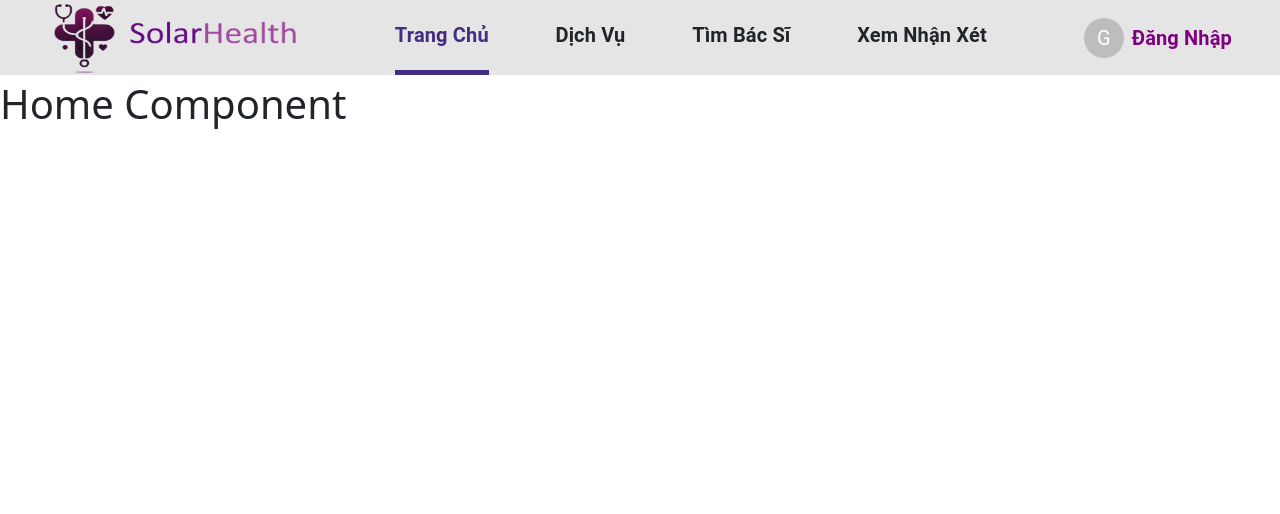
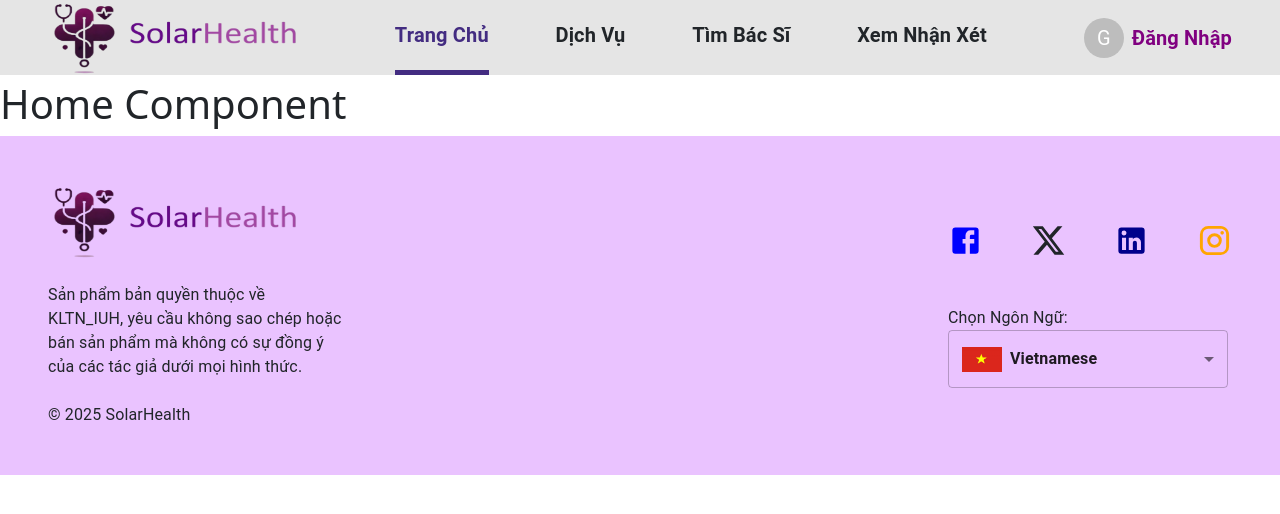
Before and after one commit to TDMinhNhat/healthcare_app, a React (Vite) app in the folder healthcare_app_frontend/healthcare_app_web/: page / in a window 1280 px wide. Shown: the top 514 px of the page. Built offline with nearby package versions, Linux system fonts and the light colour scheme.

Commit message:
Website: build footer

```diff
--- a/healthcare_app_frontend/healthcare_app_web/src/App.tsx
+++ b/healthcare_app_frontend/healthcare_app_web/src/App.tsx
@@ -3,18 +3,26 @@ import HomePage from "./pages/HomePage.tsx";
 import LoginPage from "./pages/LoginPage.tsx";
 import RegisterPage from "./pages/RegisterPage.tsx";
 import AdminPage from "./pages/AdminPage.tsx";
-import {useState} from "react";
+import {useEffect, useState} from "react";
 import vietnamese from "./languages/vietnamese.json";
 import "./styles/main.scss";
 
 function App() {
 
-    const [language, setLanguage] = useState(vietnamese);
+    const [language, setLanguage] = useState("vietnamese");
+    const [languageData, setLanguageData] = useState(vietnamese);
+
+    useEffect(() => {
+        async function fetchData() {
+            if(language === "vietnamese") setLanguageData(vietnamese);
+        }
+        fetchData();
+    }, [language]);
 
     return (
         <BrowserRouter>
             <Routes>
-                <Route path="/" element={ <HomePage language={language} />} />
+                <Route path="/" element={ <HomePage language={languageData} setLanguage={setLanguage} languageType={language}/>} />
                 <Route path="/login" element={ <LoginPage /> } />
                 <Route path="/register" element={ <RegisterPage/> } />
                 <Route path="/admin" element={ <AdminPage/> } />
--- /dev/null
+++ b/healthcare_app_frontend/healthcare_app_web/src/components/FooterComponent.tsx
@@ -0,0 +1,71 @@
+import {Box, Container, MenuItem, Select, Stack, Typography} from "@mui/material";
+import FacebookIcon from '@mui/icons-material/Facebook';
+import XIcon from '@mui/icons-material/X';
+import LinkedInIcon from '@mui/icons-material/LinkedIn';
+import InstagramIcon from '@mui/icons-material/Instagram';
+import "../styles/footer.scss"
+
+function FooterComponent({ footer, setLanguage, languageType }:{ footer: object, setLanguage: void, languageType: string }) {
+    return (
+        <Container id={"footer"} maxWidth={false} disableGutters={true}>
+            <Box className={"d-flex justify-content-between align-items-center p-5"}>
+                <Stack direction={"column"} className={"d-flex flex-column align-items-start w-25"}>
+                    <Box>
+                        <img
+                            alt={"logo"}
+                            src={"logo.png"}
+                            width={250}
+                            height={75}
+                        />
+                    </Box>
+                    <Box className={"mt-4"}>
+                        <Typography>{ footer.description }</Typography>
+                    </Box>
+                    <Box className={"mt-4"}>
+                        <Typography>{ footer.copyright }</Typography>
+                    </Box>
+                </Stack>
+                <Stack direction={"column"}>
+                    <Stack direction={"row"}>
+                        <Box className={"social-item"}>
+                            <FacebookIcon fontSize={"large"} style={{color: "blue"}} />
+                        </Box>
+                        <Box className={"social-item ms-5"} >
+                            <XIcon fontSize={"large"} />
+                        </Box>
+                        <Box className={"social-item ms-5"}>
+                            <LinkedInIcon fontSize={"large"} style={{color: "darkblue"}}/>
+                        </Box>
+                        <Box className={"social-item ms-5"}>
+                            <InstagramIcon fontSize={"large"} style={{color: "orange"}}/>
+                        </Box>
+                    </Stack>
+                    <Box className={"mt-5"}>
+                        <Typography>{ footer.select_language }:</Typography>
+                        <Select
+                            id={"select_language"}
+                            value={languageType}
+                            onChange={(e) => setLanguage(e.target.value)}
+                            sx={{width: 280}}
+                        >
+                            <MenuItem value={"vietnamese"}>
+                                <Box className={"d-flex flex-row align-items-center"}>
+                                    <img alt={"vietnam_flag"} src={"vietnam_flag.png"} width={40} height={25}/>
+                                    <Typography className={"ms-2 fw-bold"}>Vietnamese</Typography>
+                                </Box>
+                            </MenuItem>
+                            <MenuItem value={"english"}>
+                                <Box className={"d-flex flex-row align-items-center"}>
+                                    <img alt={"english_flag"} src={"american_flag.png"} width={40} height={25}/>
+                                    <Typography className={"ms-2 fw-bold"}>English</Typography>
+                                </Box>
+                            </MenuItem>
+                        </Select>
+                    </Box>
+                </Stack>
+            </Box>
+        </Container>
+    )
+}
+
+export default FooterComponent;
--- a/healthcare_app_frontend/healthcare_app_web/src/languages/vietnamese.json
+++ b/healthcare_app_frontend/healthcare_app_web/src/languages/vietnamese.json
@@ -19,5 +19,10 @@
     "reviews": {
 
     }
+  },
+  "footer": {
+    "select_language": "Chọn Ngôn Ngữ",
+    "description": "Sản phẩm bản quyền thuộc về KLTN_IUH, yêu cầu không sao chép hoặc bán sản phẩm mà không có sự đồng ý của các tác giả dưới mọi hình thức.",
+    "copyright": "© 2025 SolarHealth"
   }
 }
--- a/healthcare_app_frontend/healthcare_app_web/src/pages/HomePage.tsx
+++ b/healthcare_app_frontend/healthcare_app_web/src/pages/HomePage.tsx
@@ -5,8 +5,9 @@ import HomeComponent from "../components/HomeComponent.tsx";
 import OurServiceComponent from "../components/OurServiceComponent.tsx";
 import FindDoctorComponent from "../components/FindDoctorComponent.tsx";
 import ReviewsComponent from "../components/ReviewsComponent.tsx";
+import FooterComponent from "../components/FooterComponent.tsx";
 
-function HomePage({ language } : { language: object }) {
+function HomePage({ language, setLanguage, languageType } : { language: object, setLanguage: void, languageType: string }) {
 
     const [tab, setTab] = useState("home");
 
@@ -21,7 +22,7 @@ function HomePage({ language } : { language: object }) {
                 { tab === "reviews" && <ReviewsComponent language={language.body.reviews} />}
             </Container>
 
-
+            <FooterComponent footer={language.footer} setLanguage={setLanguage} languageType={languageType} />
         </Container>
     )
 }
--- /dev/null
+++ b/healthcare_app_frontend/healthcare_app_web/src/styles/footer.scss
@@ -0,0 +1,8 @@
+#footer {
+  background-color: #eac3ff;
+
+  .social-item:hover {
+    color: red;
+    cursor: pointer;
+  }
+}
```
Also changed, not shown: healthcare_app_frontend/healthcare_app_web/public/american_flag.png (added), healthcare_app_frontend/healthcare_app_web/public/vietnam_flag.png (added).
